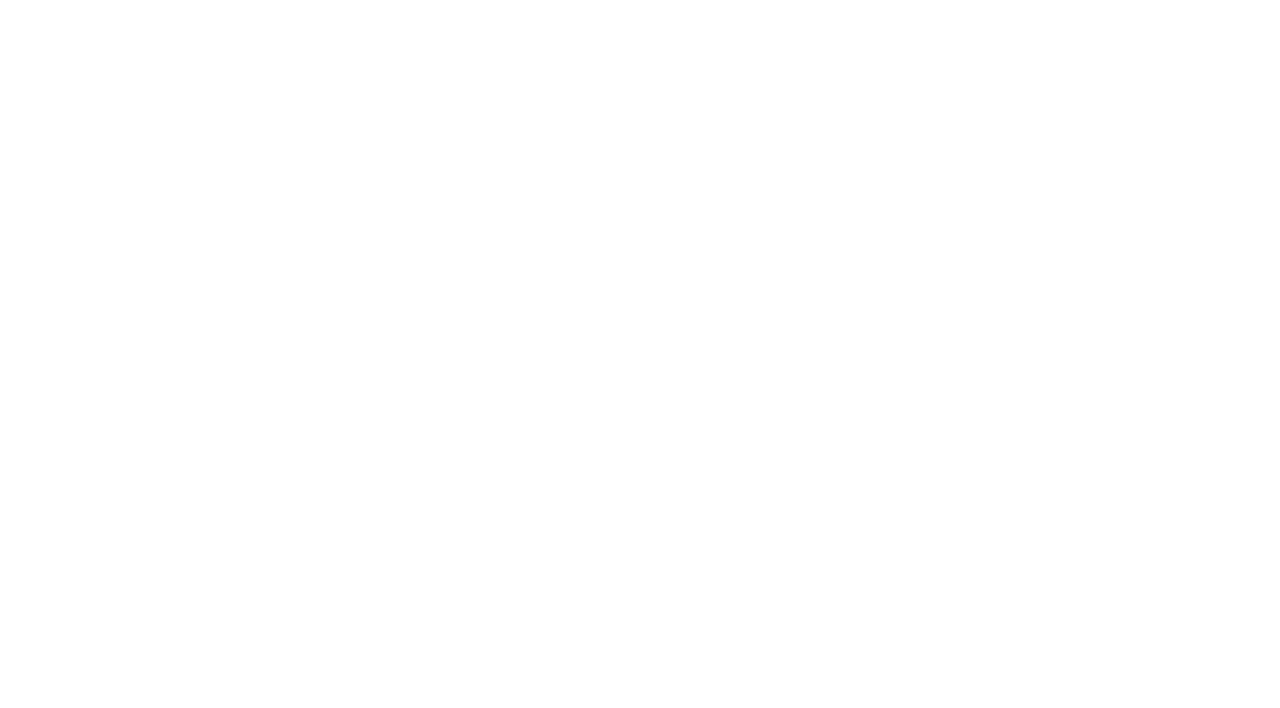
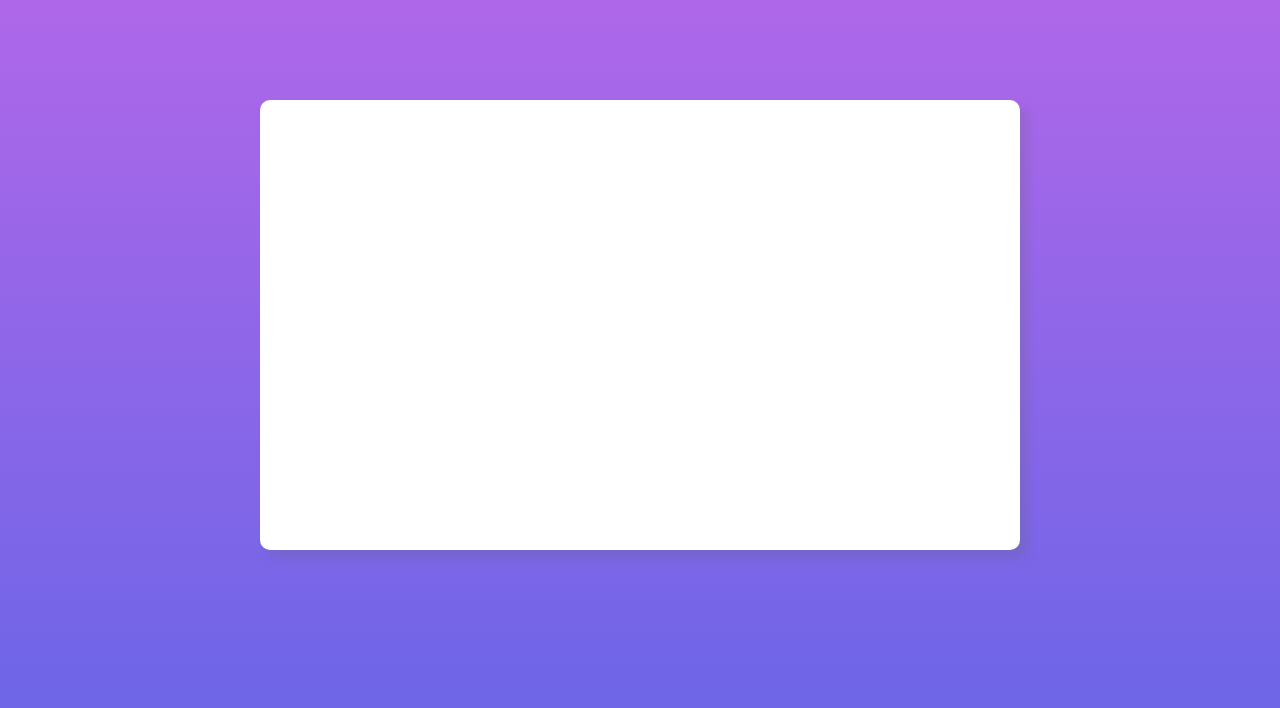
Before and after one commit to muqtadi/faq-accordion-card-main, a plain HTML site: page index.html in a window 1280 px wide. Drawn offline with Linux system fonts and the light colour scheme.

Commit message:
'wrapper-and-card-style'

```diff
--- a/index.html
+++ b/index.html
@@ -4,6 +4,7 @@
   <meta charset="UTF-8">
   <meta http-equiv="X-UA-Compatible" content="IE=edge">
   <meta name="viewport" content="width=device-width, initial-scale=1.0">
+  <link rel="stylesheet" href="./css/style.css">
   <title>Document</title>
 </head>
 <body>
--- a/scss/style.scss
+++ b/scss/style.scss
@@ -3,8 +3,24 @@
   padding: 0;
   box-sizing: border-box;
 }
+
 .wrapper{
   max-width: 1440px;
   height: 100vh;
   margin: 0 auto;
+  background-image: linear-gradient(180deg,rgb(175, 103, 233), rgb(101, 101, 231));
 }
+
+.wrapp__row{
+  display: flex;
+  justify-content: center;
+  padding-top: 100px;
+}
+
+.card{
+  width: 760px;
+  height: 450px;
+  background-color: rgb(255, 255, 255);
+  border-radius: 10px;
+  box-shadow: 8px 8px 10px rgba(102, 101, 101, 0.2);
+}
```
Also changed, not shown: css/style.css, 1 other file.
